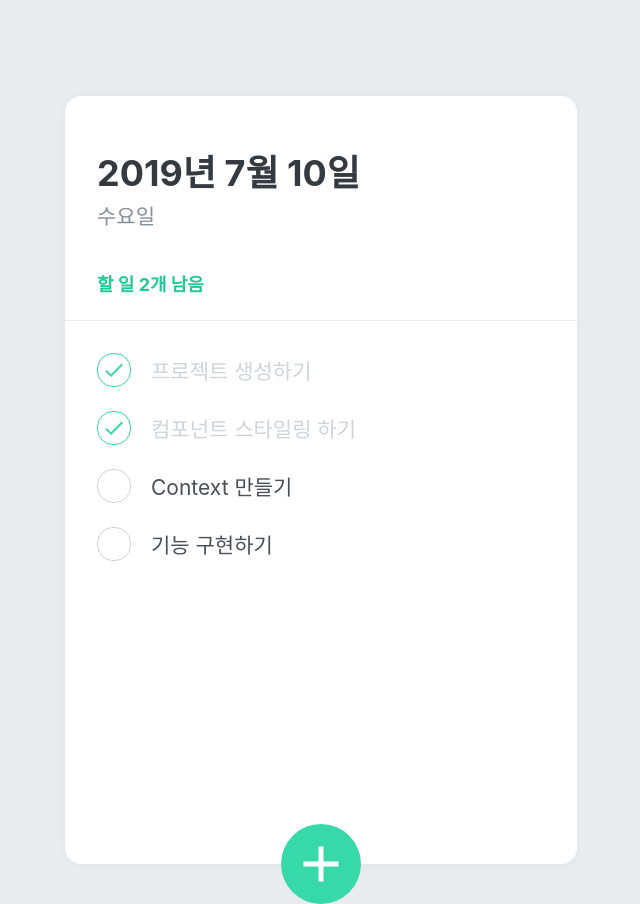
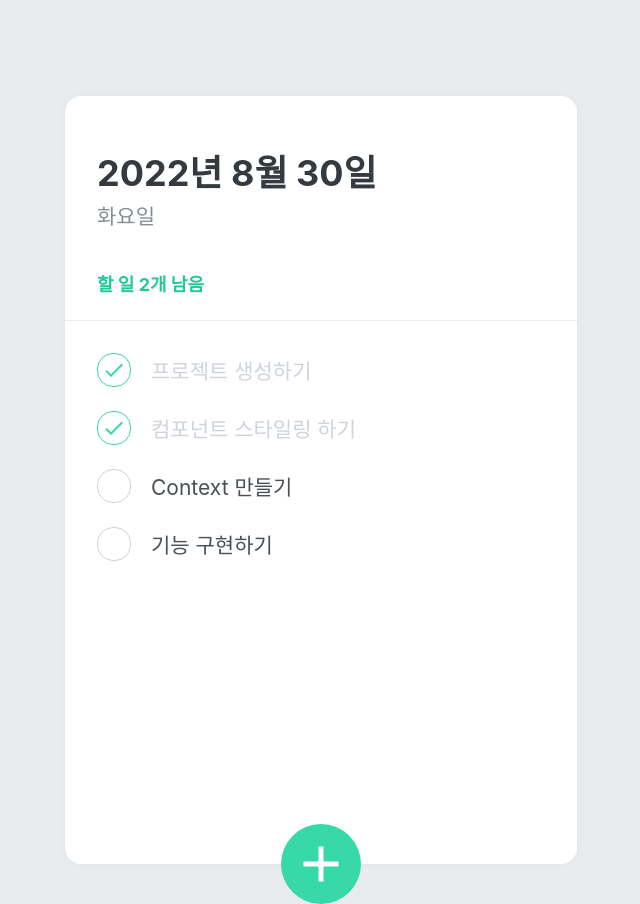
Before and after one commit to losajjang/mashup-todolist, a React (Create React App) app: page / in a window 1280 px wide. Shown: the whole page, without its empty margins (319-959 px from the left). Built offline with nearby package versions, Linux system fonts and the light colour scheme.

Commit message:
feat: TodoHead 기능 개발

```diff
--- a/src/components/TodoHead.js
+++ b/src/components/TodoHead.js
@@ -1,6 +1,6 @@
 import React from 'react';
 import styled from 'styled-components';
-import { useTodoState } from '../TodoContext';
+import {useTodoState} from '../TodoContext';
 
 const TodoHeadBlock = styled.div`
   padding: 48px 32px 24px 32px;
@@ -27,14 +27,22 @@
 `;
 
 function TodoHead() {
-  const todos = useTodoState()
-  console.log(todos)
+  const todos = useTodoState();
+  const undoneTasks = todos.filter(todo => !todo.done);
+
+  const today = new Date();
+  const dateString = today.toLocaleDateString('ko-KR', {
+    year: 'numeric',
+    month: 'long',
+    day: 'numeric',
+  });
+  const dayName = today.toLocaleDateString('ko-KR', {weekday: 'long'});
 
   return (
     <TodoHeadBlock>
-      <h1>2019년 7월 10일</h1>
-      <div className="day">수요일</div>
-      <div className="tasks-left">할 일 2개 남음</div>
+      <h1>{dateString}</h1>
+      <div className="day">{dayName}</div>
+      <div className="tasks-left">할 일 {undoneTasks.length}개 남음</div>
     </TodoHeadBlock>
   );
 }
```
